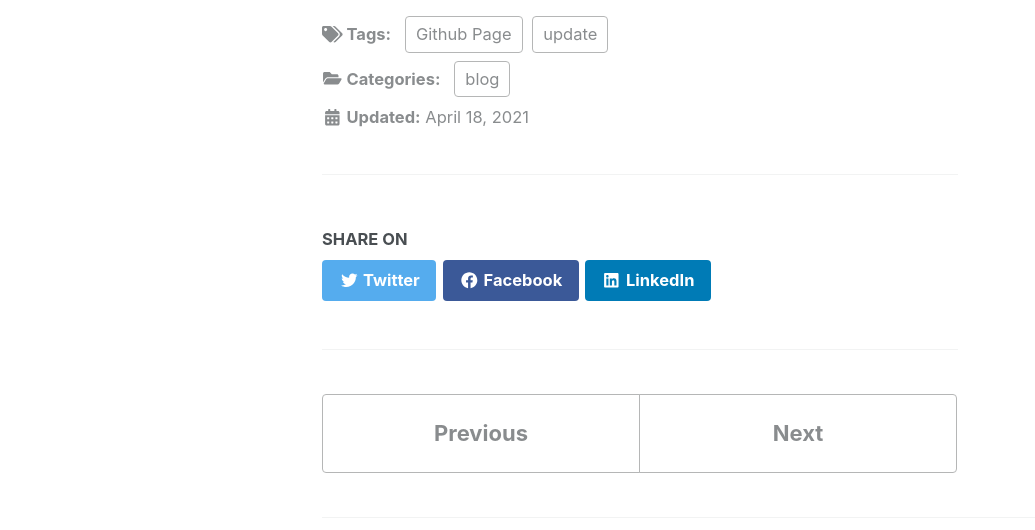
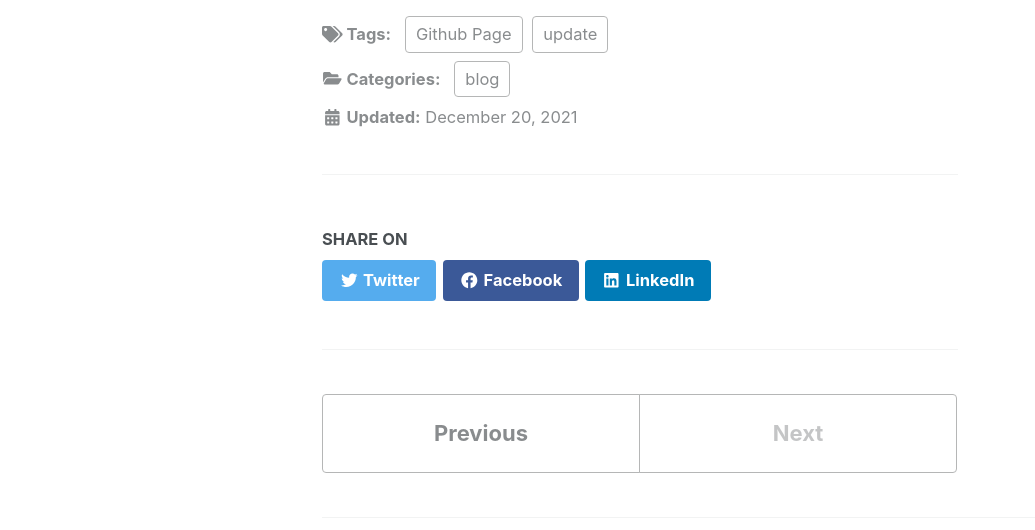
Before and after one commit to yhp92/MUSA550-final, a Jekyll site: the page built from _posts/2019-04-21-intro.md, in a window 1280 px wide and 900 px high, scrolled down 2687 px. Shown: the part 153-683 px from the top of the window, without its empty margins (0-1035 px from the left). Built offline with Jekyll 4.4.1, drawn with Linux system fonts in a browser that asks for light colours; cached includes are drawn as plain includes; nearby versions of some CDN libraries; a script that is not in the unit is left out; part of the change alters nothing that is shown.

```diff
--- a/_posts/2019-04-21-intro.md
+++ b/_posts/2019-04-21-intro.md
@@ -1,6 +1,6 @@
 ---
 title: "An analysis of homes and jobs in the Philadelphia metro region"
-date: 2021-04-18T15:34:30-04:00
+date: 2021-12-20T15:34:30-04:00
 excerpt: "Introduction"
 categories:
   - blog
```
